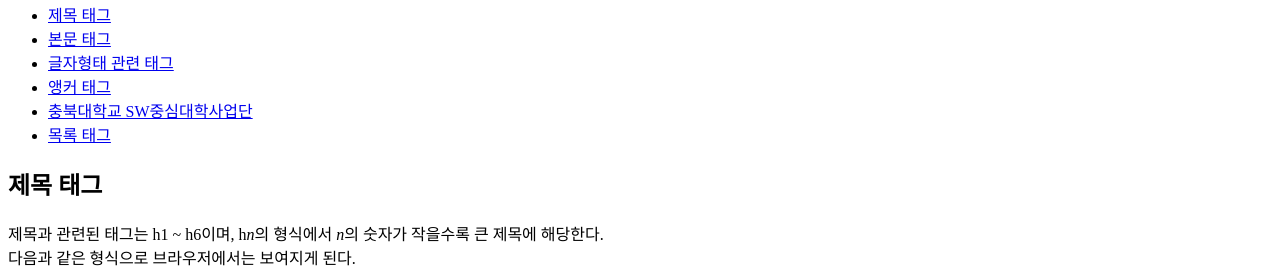
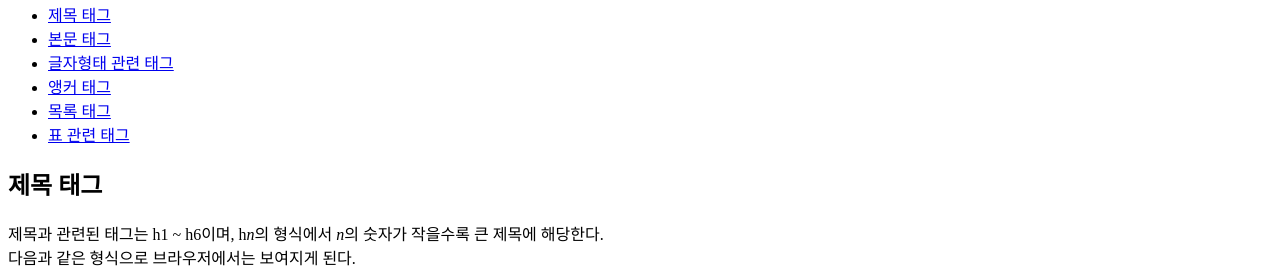
Before and after one commit to JungYeonHwi/wp-html, a plain HTML site: page index.html in a window 1280 px wide. Shown: the part 87-363 px from the top of the page. Drawn offline with Linux system fonts and the light colour scheme.

Commit message:
테이블 태그 실습

```diff
--- a/index.html
+++ b/index.html
@@ -20,11 +20,10 @@
             <a href="./anchor.html">앵커 태그</a>
         </li>
         <li>
-            <a href="http://sw7up.cbnu.ac.kr">
-                충북대학교 SW중심대학사업단</a>
+            <a href="./list.html">목록 태그</a>
         </li>
         <li>
-            <a href="./list.html">목록 태그</a>
+            <a href="./table.html">표 관련 태그</a>
         </li>
     </ul>
 
```
